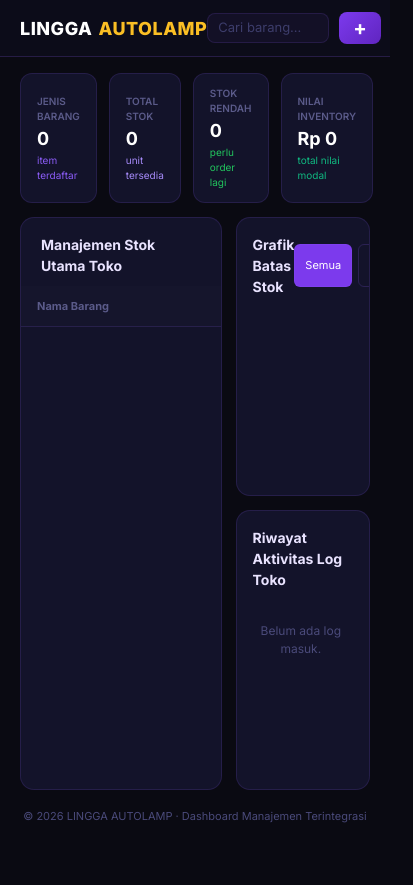
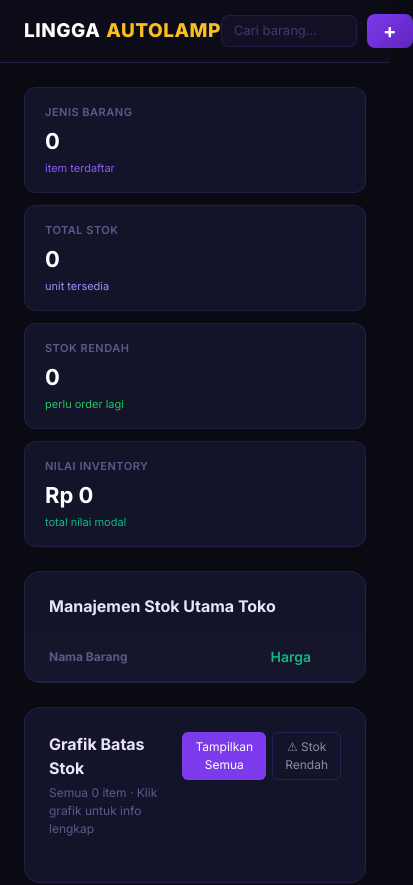
Before and after one commit to alinee18/stock-barang, a Next.js app: page / in a window 390 px wide. Shown: the top 885 px of the page, 413 px wide, since content can reach past the window. Before the commit the page ends 844 px from the top, so only its background shows below. Built offline with nearby package versions, Linux system fonts and the light colour scheme.

Commit message:
design: maximize vertical layout width for desktop and optimize mobile responsiveness

```diff
--- a/app/page.tsx
+++ b/app/page.tsx
@@ -94,7 +94,6 @@ export default function StockPage() {
     try {
       const savedItems = localStorage.getItem("inv-items-v5");
       const savedLogs  = localStorage.getItem("inv-logs-v5");
-
       if (savedItems) setItems(JSON.parse(savedItems));
       if (savedLogs) setLogs(JSON.parse(savedLogs));
     } catch {
@@ -269,7 +268,7 @@ export default function StockPage() {
       <style>{`
         @import url('https://fonts.googleapis.com/css2?family=Inter:wght@400;500;600;700;800&display=swap');
         *, *::before, *::after { box-sizing: border-box; margin:0; padding:0; }
-        html, body { height: 100vh; background:#0a0a12; overflow: hidden; }
+        html, body { background:#0a0a12; min-height: 100vh; }
 
         ::-webkit-scrollbar { width:6px; height:6px; }
         ::-webkit-scrollbar-track { background:transparent; }
@@ -279,7 +278,7 @@ export default function StockPage() {
         @keyframes fadeUp  { from{opacity:0;transform:translateY(10px)} to{opacity:1;transform:translateY(0)} }
         @keyframes slideIn { from{opacity:0;transform:translateX(60px)} to{opacity:1;transform:translateX(0)} }
 
-        .card  { animation: fadeUp .4s ease both; }
+        .card  { animation: fadeUp .4s ease both; margin-bottom: 24px; }
         .row   { transition: background .15s; }
         .row:hover { background: rgba(139,92,246,.07) !important; }
 
@@ -316,14 +315,26 @@ export default function StockPage() {
 
         .stock-inp:focus { outline:none; border-color:#7C3AED !important; }
 
+        /* Handle Responsif Grid Atas */
+        .stats-grid {
+          display: grid;
+          grid-template-columns: repeat(4, 1fr);
+          gap: 16px;
+          margin-bottom: 24px;
+        }
+
+        @media (max-width:1024px) {
+          .stats-grid { grid-template-columns: repeat(2, 1fr); }
+        }
         @media (max-width:768px) {
           .chart-label { font-size:11px !important; max-width:90px !important; width:90px !important; }
-          .row { padding: 10px 12px !important; gap: 8px !important; }
+          .row { padding: 12px 14px !important; gap: 8px !important; }
         }
         @media (max-width:640px) {
+          .stats-grid { grid-template-columns: 1fr; gap: 12px; }
           .hide-sm { display:none !important; }
           .table-scrollable { overflow-x: auto; WebkitOverflowScrolling: touch; }
-          .search-input-box { width: 100px !important; }
+          .search-input-box { width: 110px !important; }
         }
       `}</style>
 
@@ -331,7 +342,7 @@ export default function StockPage() {
       <header style={S.header}>
         <div style={S.headerInner}>
           <div style={{ display: "flex", alignItems: "center", gap: "12px" }}>
-            <div style={{ fontFamily: "'Inter', sans-serif", fontWeight: 800, fontSize: "18px", letterSpacing: "0.5px" }}>
+            <div style={{ fontFamily: "'Inter', sans-serif", fontWeight: 800, fontSize: "19px", letterSpacing: "0.5px" }}>
               <span style={{ color: "#ffffff" }}>LINGGA</span>
               <span style={{ color: "#FBBF24", marginLeft: "6px" }}>AUTOLAMP</span>
             </div>
@@ -349,33 +360,30 @@ export default function StockPage() {
             </div>
             <button style={S.btnAdd} onClick={() => setShowModal(true)}>
               <span style={{ fontSize:20, lineHeight:1, fontWeight:"bold" }}>+</span>
-              <span className="hide-sm" style={{ marginLeft: 4 }}>Tambah</span>
+              <span className="hide-sm" style={{ marginLeft: 6 }}>Tambah Barang</span>
             </button>
           </div>
         </div>
       </header>
 
-      {/* ── LAYOUT DASHBOARD 1 SCREEN UTUH ── */}
+      {/* ── LAYOUT DAN STRUKTUR VERTIKAL KE BAWAH (DIPERLEBAR) ── */}
       <main style={S.main}>
 
-        {/* 1. Baris Kumpulan Statistik */}
-        <div style={S.statsRow}>
+        {/* Bagian 1: Kumpulan Kotak Statistik */}
+        <div className="stats-grid">
           <StatCard label="Jenis Barang" value={totalTypes.toLocaleString("id-ID")} sub="item terdaftar" accent="#8B5CF6" />
           <StatCard label="Total Stok" value={totalStock.toLocaleString("id-ID")} sub="unit tersedia" accent="#A78BFA" />
           <StatCard label="Stok Rendah" value={lowCount.toLocaleString("id-ID")} sub="perlu order lagi" accent={lowCount > 0 ? "#F59E0B" : "#22C55E"} />
           <StatCard label="Nilai Inventory" value={formatRupiah(totalValue)} sub="total nilai modal" accent="#10B981" />
         </div>
 
-        {/* 2. Grid Belahan Tengah */}
-        <div style={S.gridCenter}>
-
-          {/* Sisi Kiri: Tabel Utama Manajemen Stok */}
-          <section className="card" style={{ ...S.card, padding:0, overflow:"hidden", display:"flex", flexDirection:"column" }}>
-            <div style={{ padding:"16px 20px 10px" }}>
+        {/* Bagian 2: Tabel Utama Manajemen Stok */}
+        <section className="card" style={{ ...S.card, padding:0, overflow:"hidden" }}>
+          <div style={{ padding:"22px 24px 14px" }}>
             <div style={S.cardTitle}>Manajemen Stok Utama Toko</div>
           </div>
-            <div className="table-scrollable" style={{ flex: 1, overflowY: "auto" }}>
-              <div style={{ minWidth: 650 }}>
+          <div className="table-scrollable">
+            <div style={{ minWidth: 780 }}>
               <div style={S.tableHeader}>
                 <span style={S.colName}>Nama Barang</span>
                 <span style={S.colPrice}>Harga</span>
@@ -389,7 +397,7 @@ export default function StockPage() {
                   const h = stockHealth(it.stock, it.min);
                   return (
                     <div key={it.id} className="row" style={{ ...S.tableRow, borderLeft:`4px solid ${HEALTH_COLOR[h]}` }}>
-                        <div style={S.colName}><span style={{ fontSize:13, color:"#E9E3FF", fontWeight:500 }}>{it.name}</span></div>
+                      <div style={S.colName}><span style={{ fontSize:14, color:"#E9E3FF", fontWeight:500 }}>{it.name}</span></div>
                       <div style={S.colPrice}>{formatRupiah(it.price)}</div>
                       <div style={S.colQtyContainer}>
                         <button className="btn-qty" onClick={() => decrement(it.id)} style={SF.btnQty("#EF4444","rgba(239,68,68,.15)")}>−</button>
@@ -410,14 +418,12 @@ export default function StockPage() {
           </div>
         </section>
 
-          {/* Sisi Kanan: Grafik Atas & Riwayat Log Bawah */}
-          <div style={S.rightColumn}>
-
-            {/* Box Grafik Batas Stok */}
-            <section className="card" style={{ ...S.card, flex: 1, display:"flex", flexDirection:"column", overflow:"hidden" }}>
-              <div style={{ ...S.cardHead, marginBottom: 12 }}>
+        {/* Bagian 3: Grafik Batas Stok */}
+        <section className="card" style={S.card}>
+          <div style={{ ...S.cardHead, marginBottom: 20 }}>
             <div>
               <div style={S.cardTitle}>Grafik Batas Stok</div>
+              <div style={S.cardSub}>Semua {totalTypes} item · Klik grafik untuk info lengkap</div>
             </div>
             <div style={{ display:"flex", gap:6 }}>
               {(["all","low"] as const).map(v => (
@@ -427,52 +433,55 @@ export default function StockPage() {
                   style={SF.chip(chartView === v)}
                   onClick={() => setChartView(v)}
                 >
-                      {v === "all" ? "Semua" : "⚠ Rendah"}
+                  {v === "all" ? "Tampilkan Semua" : "⚠ Stok Rendah"}
                 </button>
               ))}
             </div>
           </div>
 
-              <div style={{ flex: 1, overflowY: "auto", display:"flex", flexDirection:"column", gap:8, paddingRight: 4 }}>
+          <div style={{ display:"flex", flexDirection:"column", gap:14 }}>
             {chartItems.map((it) => {
               const pct   = maxStock > 0 ? (it.stock / maxStock) * 100 : 0;
               const h     = stockHealth(it.stock, it.min);
               return (
-                    <div key={it.id} className="bar-container" onClick={() => setSelectedChartItem(it)} style={{ display:"flex", alignItems:"center", gap:10 }}>
-                      <div className="chart-label" style={{ width:110, minWidth:80, flexShrink:0, fontSize:12, color:"#A78BFA", overflow:"hidden", textOverflow:"ellipsis", whiteSpace:"nowrap", textAlign:"right" }}>{it.name}</div>
-                      <div style={{ flex:1, height:20, background:"rgba(255,255,255,.03)", borderRadius:5, overflow:"hidden", position:"relative" }}>
-                        <div className="bar-fill" style={{ height:"100%", width:`${pct}%`, background:`linear-gradient(90deg, ${HEALTH_COLOR[h]}CC, ${HEALTH_COLOR[h]})`, borderRadius:5, boxShadow:`0 0 10px ${HEALTH_GLOW[h]}` }} />
+                <div key={it.id} className="bar-container" onClick={() => setSelectedChartItem(it)} style={{ display:"flex", alignItems:"center", gap:16 }}>
+                  <div className="chart-label" style={{ width:160, minWidth:110, flexShrink:0, fontSize:13, color:"#8B8BAD", overflow:"hidden", textOverflow:"ellipsis", whiteSpace:"nowrap", textAlign:"right" }}>{it.name}</div>
+                  <div style={{ flex:1, height:24, background:"rgba(255,255,255,.02)", borderRadius:6, overflow:"hidden", position:"relative" }}>
+                    <div className="bar-fill" style={{ height:"100%", width:`${pct}%`, background:`linear-gradient(90deg, ${HEALTH_COLOR[h]}CC, ${HEALTH_COLOR[h]})`, borderRadius:6, boxShadow:`0 0 12px ${HEALTH_GLOW[h]}` }} />
                   </div>
-                      <div style={{ width:30, textAlign:"right", flexShrink:0, fontSize:12, fontWeight:700, color: HEALTH_COLOR[h] }}>{it.stock}</div>
+                  <div style={{ width:45, textAlign:"right", flexShrink:0, fontSize:13, fontWeight:700, color: HEALTH_COLOR[h] }}>{it.stock}</div>
                 </div>
               );
             })}
           </div>
         </section>
 
-            {/* Box Riwayat Aktivitas Log Toko */}
-            <section className="card" style={{ ...S.card, flex: 1, display:"flex", flexDirection:"column", overflow:"hidden" }}>
-              <div style={{ display: "flex", justifyContent: "space-between", alignItems: "center", marginBottom: 12 }}>
+        {/* Bagian 4: Riwayat Aktivitas Log Toko */}
+        <section className="card" style={S.card}>
+          <div style={{ display: "flex", justifyContent: "space-between", alignItems: "center", marginBottom: 18 }}>
+            <div>
               <div style={S.cardTitle}>Riwayat Aktivitas Log Toko</div>
+              <div style={S.cardSub}>Mencatat seluruh aktivitas perubahan secara real-time tanpa batas</div>
+            </div>
             {logs.length > 0 && (
-                  <button onClick={clearLogs} style={S.btnResetLog}>Bersihkan</button>
+              <button onClick={clearLogs} style={S.btnResetLog}>Bersihkan Log</button>
             )}
           </div>
-              <div style={{ flex: 1, overflowY: "auto", display: "flex", flexDirection: "column", gap: 8, paddingRight: 4 }}>
+          <div style={{ display: "flex", flexDirection: "column", gap: 10 }}>
             {logs.length === 0 ? (
-                  <div style={{ textAlign: "center", padding: "20px 0", color: "#4A4A7A", fontSize: 12 }}>Belum ada log masuk.</div>
+              <div style={{ textAlign: "center", padding: "30px 0", color: "#4A4A7A", fontSize: 13 }}>Belum ada riwayat aktivitas log di database pusat.</div>
             ) : (
               logs.map((log) => {
                 const sty = LOG_STYLES[log.type] || LOG_STYLES.edit;
                 return (
                   <div key={log.id} style={S.logRow}>
-                        <div style={{ display: "flex", flexDirection: "column", gap: 2, minWidth: "85px" }}>
+                    <div style={{ display: "flex", alignItems: "center", gap: 14, minWidth: "220px", flexShrink:0 }}>
                       <span style={SF.logBadge(sty.bg, sty.text)}>{sty.label}</span>
-                          <span style={{ fontSize: 9, color: "#4A4A7A" }}>{log.timestamp.split(' · ')[1] || log.timestamp}</span>
+                      <span style={{ fontSize: 12, color: "#4A4A7A" }}>{log.timestamp}</span>
                     </div>
-                        <div style={{ flex: 1, fontSize: 12, lineHeight: "1.3" }}>
+                    <div style={{ flex: 1, fontSize: 13, lineHeight: "1.4" }}>
                       <span style={{ color: "#A78BFA", fontWeight: 600 }}>{log.itemName}</span> {log.action}
-                          {log.details && <div style={{ fontSize: 11, color: "#5B5B8A", marginTop: 1 }}>{log.details}</div>}
+                      {log.details && <span style={{ fontSize: 12, color: "#5B5B8A", marginLeft: 8, fontStyle: "italic" }}>({log.details})</span>}
                     </div>
                   </div>
                 );
@@ -481,11 +490,8 @@ export default function StockPage() {
           </div>
         </section>
 
-          </div>
-        </div>
-
-        {/* 3. Footer */}
-        <footer style={S.footer}>© 2026 LINGGA AUTOLAMP · Dashboard Manajemen Terintegrasi</footer>
+        {/* Footer */}
+        <footer style={S.footer}>© 2026 LINGGA AUTOLAMP · Sistem Dashboard Manajemen Terintegrasi</footer>
       </main>
 
       {/* ── MODAL TAMBAH BARANG ── */}
@@ -556,57 +562,54 @@ export default function StockPage() {
 
 function StatCard({ label, value, sub, accent }: { label: string; value: string | number; sub: string; accent: string; }) {
   return (
-    <div className="card" style={{ flex:1, background:"#13132a", border:"1px solid rgba(139,92,246,.15)", borderRadius:12, padding:"12px 16px", display:"flex", alignItems:"center" }}>
+    <div className="card" style={{ background:"#13132a", border:"1px solid rgba(139,92,246,.15)", borderRadius:12, padding:"16px 20px", display:"flex", alignItems:"center", marginBottom:0 }}>
       <div>
-        <div style={{ fontSize:10, color:"#5B5B8A", textTransform:"uppercase", fontWeight:600 }}>{label}</div>
-        <div style={{ fontSize:18, fontWeight:700, color:"#fff", marginTop:1 }}>{value}</div>
-        <div style={{ fontSize:10, color:accent, marginTop:1 }}>{sub}</div>
+        <div style={{ fontSize:11, color:"#5B5B8A", textTransform:"uppercase", fontWeight:600, letterSpacing:"0.5px" }}>{label}</div>
+        <div style={{ fontSize:22, fontWeight:700, color:"#fff", marginTop:4 }}>{value}</div>
+        <div style={{ fontSize:11, color:accent, marginTop:2 }}>{sub}</div>
       </div>
     </div>
   );
 }
 
-// ── KELOMPOK 1: Objek Properti Style CSS Murni Murni ──
+// ── KELOMPOK 1: Objek Properti Style CSS Murni murni (Lebas dari Error TypeScript) ──
 const S: Record<string, React.CSSProperties> = {
-  root: { height:"100vh", background:"#0a0a12", fontFamily:"'Inter', sans-serif", color:"#E9E3FF", display:"flex", flexDirection:"column" },
-  header: { background:"rgba(13,13,26,.96)", borderBottom:"1px solid rgba(139,92,246,.2)", flexShrink: 0 },
-  headerInner: { maxWidth: "1280px", margin:"0 auto", padding:"12px 20px", display:"flex", alignItems:"center", justifyContent:"space-between" },
-  searchWrap: { display:"flex", alignItems:"center", background:"rgba(139,92,246,.06)", border:"1px solid rgba(139,92,246,.15)", borderRadius:8, padding:"4px 10px" },
-  searchInp: { background:"transparent", border:"none", color:"#fff", width:110, fontSize: 13 },
-  btnAdd: { padding:"6px 14px", background:"linear-gradient(135deg,#7C3AED,#6025C0)", color:"#fff", border:"none", borderRadius:8, fontWeight:600, cursor:"pointer", display:"flex", alignItems:"center", fontSize:13 },
-  main: { maxWidth: "1280px", width: "100%", margin:"0 auto", padding:"16px 20px", flex: 1, display:"flex", flexDirection:"column", gap:14, overflow:"hidden" },
-  statsRow: { display:"flex", gap:12, flexShrink: 0 },
-  gridCenter: { flex: 1, display: "grid", gridTemplateColumns: "1.2fr 0.8fr", gap: 14, overflow: "hidden" },
-  rightColumn: { display: "flex", flexDirection: "column", gap: 14, overflow: "hidden" },
-  card: { background:"#13132a", border:"1px solid rgba(139,92,246,.15)", borderRadius:14, padding:"16px" },
-  cardHead: { display:"flex", justifyContent:"space-between", alignItems: "center" },
-  cardTitle: { fontSize:14, fontWeight:700, color:"#E9E3FF" },
-  cardSub: { fontSize:11, color:"#5B5B8A", marginTop:2 },
-  colName: { flex: "2 1 180px", display: "flex", alignItems: "center" },
-  colPrice: { width: 110, color: "#10B981", fontWeight: 600, fontSize: 13 },
-  colQtyContainer: { width: 110, display: "flex", alignItems: "center", gap: 4 },
-  colMin: { width: 50, textAlign: "center", color: "#8B8BAD", fontSize: 13 },
-  colStatus: { width: 80, display: "flex" },
-  colActions: { width: 60, display: "flex", gap: 8, justifyContent: "flex-end" },
-  tableHeader: { display:"flex", padding:"10px 16px", borderBottom:"1px solid rgba(139,92,246,.15)", fontSize:11, color:"#5B5B8A", fontWeight:700, gap:8, background: "rgba(255,255,255,0.01)" },
-  tableRow: { display:"flex", alignItems:"center", padding:"10px 16px", gap:8, borderBottom:"1px solid rgba(139,92,246,.06)" },
-  stockInp: { width:36, height:28, borderRadius:8, background:"rgba(139,92,246,.06)", border:"1px solid rgba(139,92,246,.25)", color:"#fff", textAlign:"center", fontWeight:700, fontSize: 13 },
-  btnEdit: { background:"transparent", border:"none", color:"#A78BFA", cursor:"pointer", fontSize:14 },
-  btnDel: { background:"transparent", border:"none", color:"#EF4444", cursor:"pointer", fontSize:14 },
+  root: { minHeight:"100vh", background:"#0a0a12", fontFamily:"'Inter', sans-serif", color:"#E9E3FF" },
+  header: { background:"rgba(13,13,26,.96)", borderBottom:"1px solid rgba(139,92,246,.2)", position:"sticky", top:0, zIndex:100 },
+  headerInner: { maxWidth: "1440px", margin:"0 auto", padding:"14px 24px", display:"flex", alignItems:"center", justifyContent:"space-between" },
+  searchWrap: { display:"flex", alignItems:"center", background:"rgba(139,92,246,.06)", border:"1px solid rgba(139,92,246,.15)", borderRadius:8, padding:"5px 12px" },
+  searchInp: { background:"transparent", border:"none", color:"#fff", width:150, fontSize: 13 },
+  btnAdd: { padding:"7px 16px", background:"linear-gradient(135deg,#7C3AED,#6025C0)", color:"#fff", border:"none", borderRadius:8, fontWeight:600, cursor:"pointer", display:"flex", alignItems:"center", fontSize:13 },
+  main: { maxWidth: "1440px", width: "100%", margin:"0 auto", padding:"24px 24px" },
+  card: { background:"#13132a", border:"1px solid rgba(139,92,246,.15)", borderRadius:16, padding:"24px" },
+  cardHead: { display:"flex", justifyContent:"space-between", alignItems: "flex-start" },
+  cardTitle: { fontSize:16, fontWeight:700, color:"#E9E3FF" },
+  cardSub: { fontSize:12, color:"#5B5B8A", marginTop:4 },
+  colName: { flex: "2 1 240px", display: "flex", alignItems: "center" },
+  colPrice: { width: 140, color: "#10B981", fontWeight: 600, fontSize: 14 },
+  colQtyContainer: { width: 140, display: "flex", alignItems: "center", gap: 6 },
+  colMin: { width: 60, textAlign: "center", color: "#8B8BAD", fontSize: 14 },
+  colStatus: { width: 110, display: "flex" },
+  colActions: { width: 80, display: "flex", gap: 12, justifyContent: "flex-end" },
+  tableHeader: { display:"flex", padding:"14px 24px", borderBottom:"1px solid rgba(139,92,246,.15)", fontSize:12, color:"#5B5B8A", fontWeight:700, gap:12, background: "rgba(255,255,255,0.01)" },
+  tableRow: { display:"flex", alignItems:"center", padding:"14px 24px", gap:12, borderBottom:"1px solid rgba(139,92,246,.06)" },
+  stockInp: { width:44, height:30, borderRadius:8, background:"rgba(139,92,246,.06)", border:"1px solid rgba(139,92,246,.25)", color:"#fff", textAlign:"center", fontWeight:700, fontSize: 13 },
+  btnEdit: { background:"transparent", border:"none", color:"#A78BFA", cursor:"pointer", fontSize:15 },
+  btnDel: { background:"transparent", border:"none", color:"#EF4444", cursor:"pointer", fontSize:15 },
   btnClose: { background:"transparent", border:"none", color:"#8B8BAD", cursor:"pointer" },
   formLabel: { display:"flex", flexDirection:"column", gap:4, fontSize:12, color:"#8B8BAD" },
   formInput: { background:"#0a0a12", border:"1px solid rgba(139,92,246,.25)", borderRadius:8, padding:"10px", color:"#fff", fontSize:13 },
   btnCancel: { padding:"8px 16px", borderRadius:8, background:"transparent", color:"#8B8BAD", border:"1px solid rgba(139,92,246,.2)", cursor:"pointer", fontSize:13 },
   btnSave: { padding:"8px 18px", borderRadius:8, background:"linear-gradient(135deg,#7C3AED,#6025C0)", color:"#fff", border:"none", fontWeight:600, cursor:"pointer", fontSize:13 },
-  logRow: { display: "flex", alignItems: "flex-start", gap: 10, padding: "8px", background: "rgba(255,255,255,0.01)", border: "1px solid rgba(139,92,246,0.06)", borderRadius: "8px" },
-  btnResetLog: { background: "rgba(239,68,68,0.1)", border: "1px solid rgba(239,68,68,0.2)", borderRadius: "6px", color: "#FCA5A5", fontSize: "11px", cursor: "pointer", padding: "3px 8px" },
-  footer: { textAlign:"center", padding:"4px 0", color:"#4A4A7A", fontSize:11, flexShrink: 0 }
+  logRow: { display: "flex", alignItems: "center", gap: 16, padding: "12px 16px", background: "rgba(255,255,255,0.01)", border: "1px solid rgba(139,92,246,0.05)", borderRadius: "10px" },
+  btnResetLog: { background: "rgba(239,68,68,0.1)", border: "1px solid rgba(239,68,68,0.2)", borderRadius: "6px", color: "#FCA5A5", fontSize: "12px", cursor: "pointer", padding: "4px 12px" },
+  footer: { textAlign:"center", padding:"24px 0 10px", color:"#4A4A7A", fontSize:12 }
 };
 
-// ── KELOMPOK 2: Fungsi Pembuat Style Dinamis (Return React.CSSProperties) ──
+// ── KELOMPOK 2: Fungsi Pembuat Style Dinamis Berparameter (Return React.CSSProperties) ──
 const SF = {
-  chip: (active: boolean): React.CSSProperties => ({ padding:"4px 10px", borderRadius:6, fontSize:11, cursor:"pointer", background: active ? "#7C3AED" : "transparent", color: active ? "#fff" : "#8B8BAD", border:"1px solid rgba(139,92,246,.2)" }),
-  btnQty: (color: string, bg: string): React.CSSProperties => ({ width:28, height:28, borderRadius:8, background:bg, color:color, border:"none", fontSize:16, cursor:"pointer" }),
-  badge: (h: "ok"|"low"|"critical"): React.CSSProperties => ({ padding:"3px 8px", borderRadius:6, fontSize:11, fontWeight:600, background: h === "ok" ? "rgba(139,92,246,.12)" : h === "low" ? "rgba(245,158,11,.12)" : "rgba(239,68,68,.12)", color: h === "ok" ? "#A78BFA" : h === "low" ? "#FBBF24" : "#FCA5A5" }),
-  logBadge: (bg: string, text: string): React.CSSProperties => ({ padding: "2px 4px", borderRadius: "4px", fontSize: "9px", fontWeight: 700, background: bg, color: text, width: "75px", display:"inline-block", textAlign:"center" })
+  chip: (active: boolean): React.CSSProperties => ({ padding:"5px 12px", borderRadius:6, fontSize:12, cursor:"pointer", background: active ? "#7C3AED" : "transparent", color: active ? "#fff" : "#8B8BAD", border:"1px solid rgba(139,92,246,.2)", transition:"all 0.15s" }),
+  btnQty: (color: string, bg: string): React.CSSProperties => ({ width:30, height:30, borderRadius:8, background:bg, color:color, border:"none", fontSize:16, cursor:"pointer" }),
+  badge: (h: "ok"|"low"|"critical"): React.CSSProperties => ({ padding:"4px 10px", borderRadius:6, fontSize:11, fontWeight:600, display:"inline-block", background: h === "ok" ? "rgba(139,92,246,.12)" : h === "low" ? "rgba(245,158,11,.12)" : "rgba(239,68,68,.12)", color: h === "ok" ? "#A78BFA" : h === "low" ? "#FBBF24" : "#FCA5A5" }),
+  logBadge: (bg: string, text: string): React.CSSProperties => ({ padding: "4px 8px", borderRadius: "6px", fontSize: "10px", fontWeight: 700, background: bg, color: text, width: "95px", display:"inline-block", textAlign:"center", flexShrink:0 })
 };
```
Lines whose indentation alone changed are shown as unchanged.
